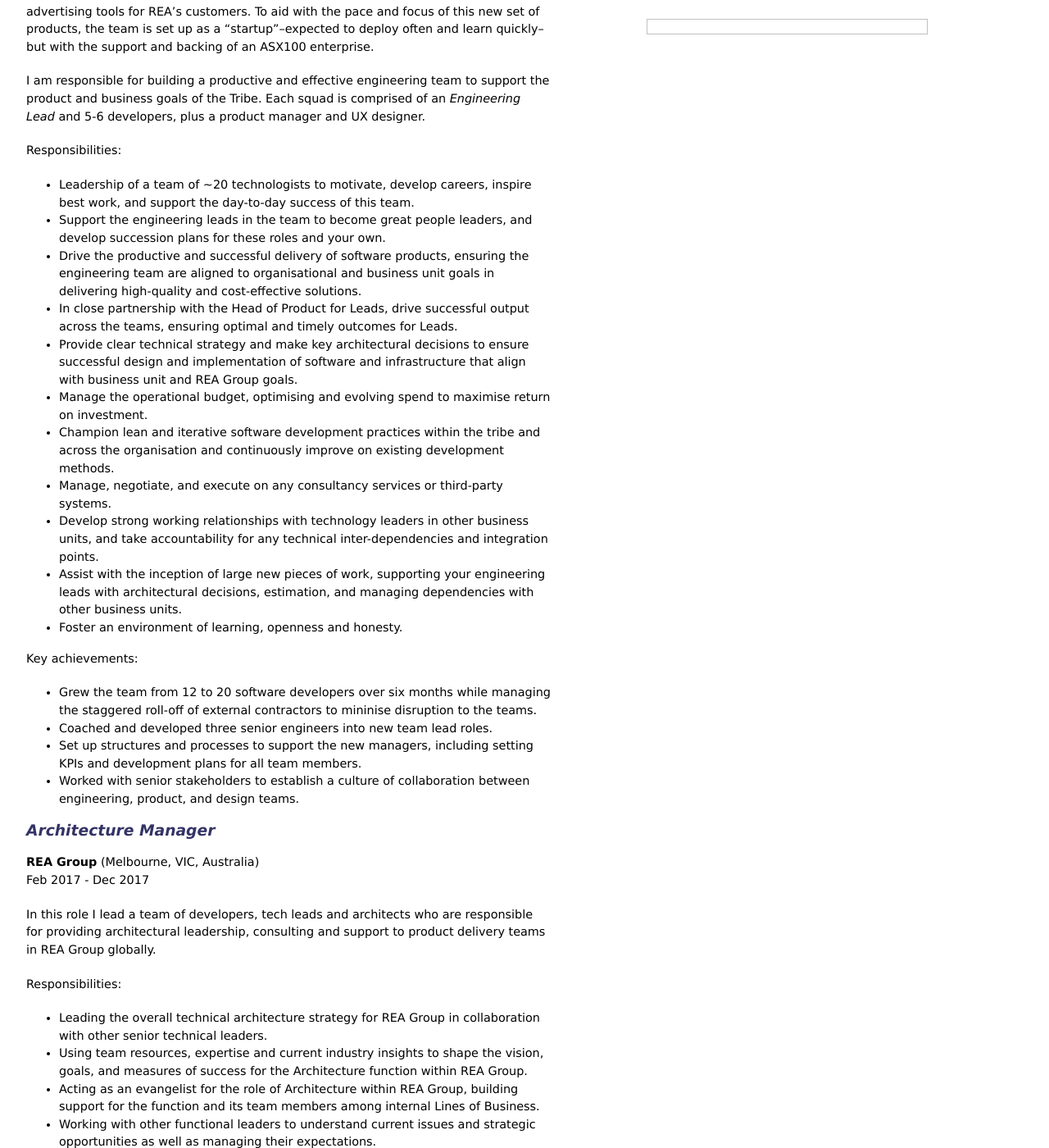
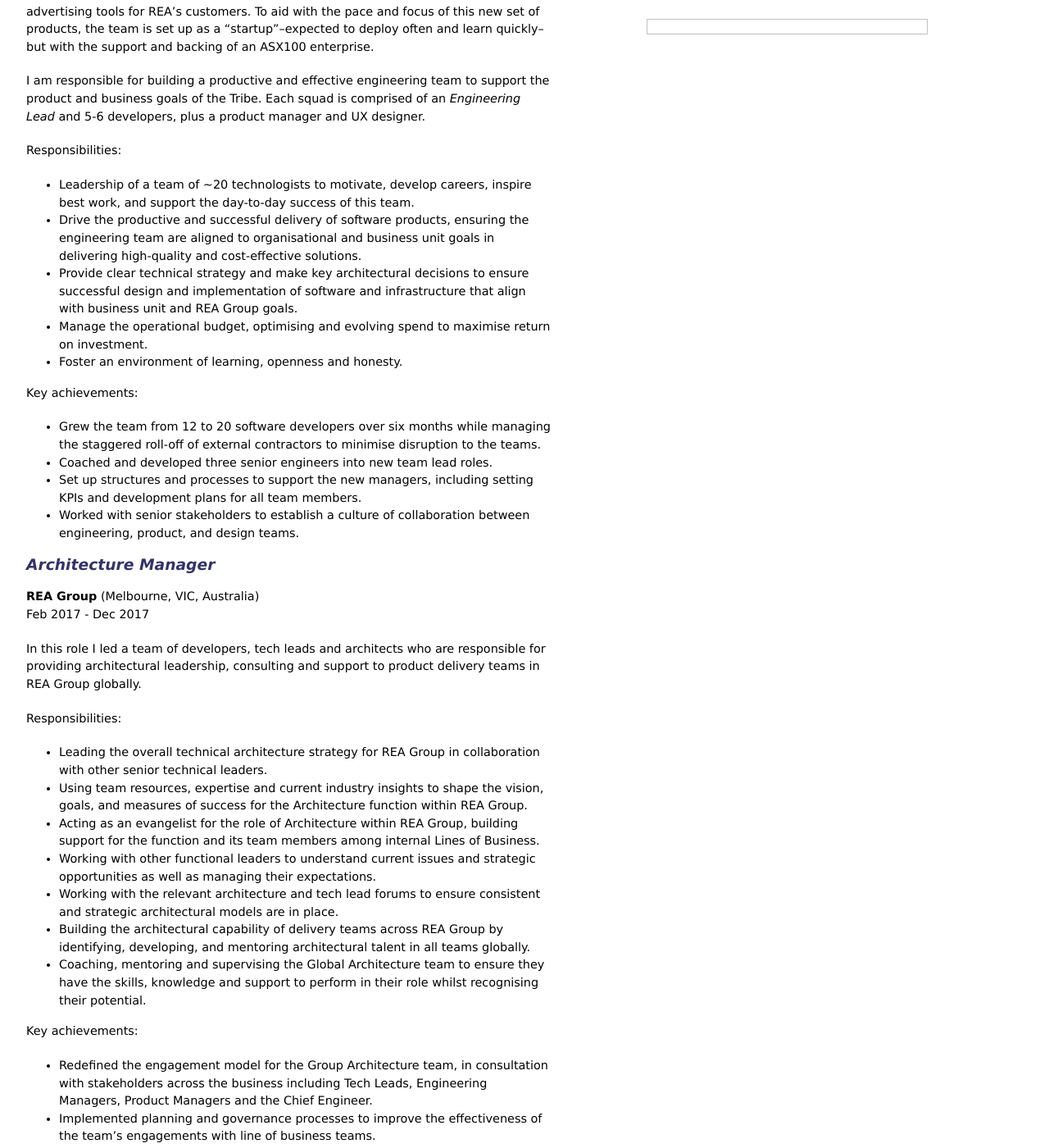
Before and after one commit to mrowe/mikerowecode.com, a Jekyll site: the page built from michael/resume.md, in a window 1280 px wide and 1400 px high, scrolled down 680 px. Shown: the whole window at 82% size. Built offline with Jekyll 4.4.1, drawn with Linux system fonts in a browser that asks for light colours; comment, search, counter and statistics services are not loaded; some of the changed text lies outside the part shown.

Commit message:
Edits as suggested by wise people

```diff
--- a/michael/resume.md
+++ b/michael/resume.md
@@ -44,39 +44,23 @@ Responsibilities:
  * Leadership of a team of ~20 technologists to motivate, develop
    careers, inspire best work, and support the day-to-day success of
    this team.
- * Support the engineering leads in the team to become great people
-   leaders, and develop succession plans for these roles and your own.
  * Drive the productive and successful delivery of software products,
    ensuring the engineering team are aligned to organisational and
    business unit goals in delivering high-quality and cost-effective
    solutions.
- * In close partnership with the Head of Product for Leads, drive
-   successful output across the teams, ensuring optimal and timely
-   outcomes for Leads.
  * Provide clear technical strategy and make key architectural
    decisions to ensure successful design and implementation of
    software and infrastructure that align with business unit and REA
    Group goals.
  * Manage the operational budget, optimising and evolving spend to
    maximise return on investment.
- * Champion lean and iterative software development practices within
-   the tribe and across the organisation and continuously improve on
-   existing development methods.
- * Manage, negotiate, and execute on any consultancy services or
-   third-party systems.
- * Develop strong working relationships with technology leaders in
-   other business units, and take accountability for any technical
-   inter-dependencies and integration points.
- * Assist with the inception of large new pieces of work, supporting
-   your engineering leads with architectural decisions, estimation,
-   and managing dependencies with other business units.
  * Foster an environment of learning, openness and honesty.
 
 Key achievements:
 
  * Grew the team from 12 to 20 software developers over six months
    while managing the staggered roll-off of external contractors to
-   mininise disruption to the teams.
+   minimise disruption to the teams.
  * Coached and developed three senior engineers into new team
    lead roles.
  * Set up structures and processes to support the new managers,
@@ -89,7 +73,7 @@ Key achievements:
 __REA Group__ (Melbourne, VIC, Australia)
 Feb 2017 - Dec 2017
 
-In this role I lead a team of developers, tech leads and architects
+In this role I led a team of developers, tech leads and architects
 who are responsible for providing architectural leadership, consulting
 and support to product delivery teams in REA Group globally.
 
```
Also changed, not shown: other parts of michael/resume.md (+2 -1 lines).
